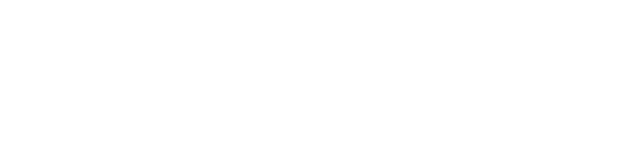
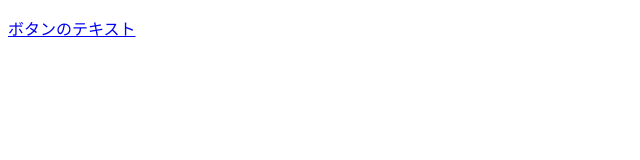
Before and after one commit to KanetyEngineer/WebHTML-CSS_ForCopy, a plain HTML site: page index.html in a window 1280 px wide. Shown: the whole page, without its empty margins (0-640 px from the left). Drawn offline with Linux system fonts and the light colour scheme.

Commit message:
Update index.html

```diff
--- a/index.html
+++ b/index.html
@@ -11,6 +11,7 @@
         <meta name="description" cntent="ページの内容説明文">
     </head>
     <body>
+                <p class="btn"><a href="snappers_index.html">ボタンのテキスト</a></p>
 
     </body>
 </html>
```
